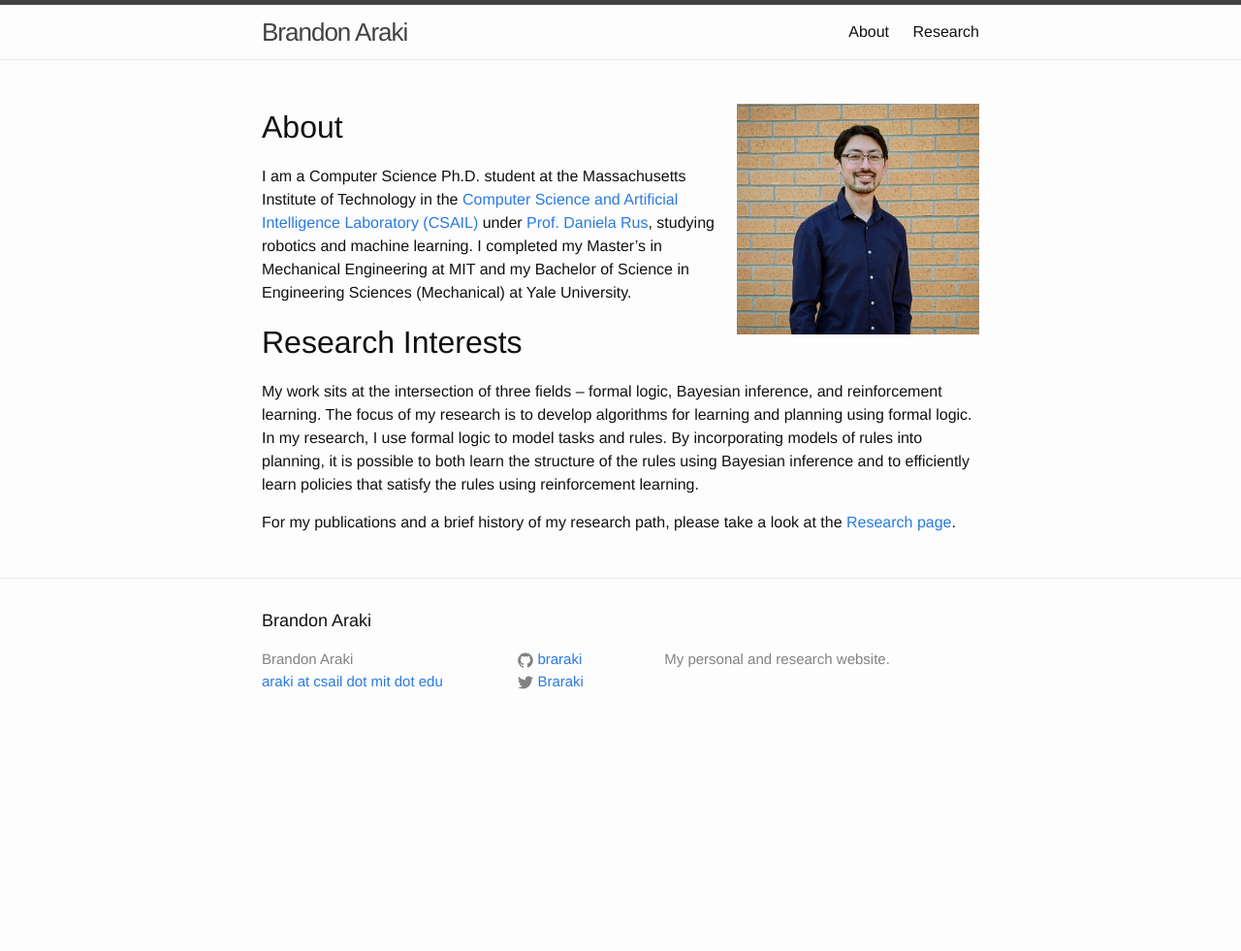
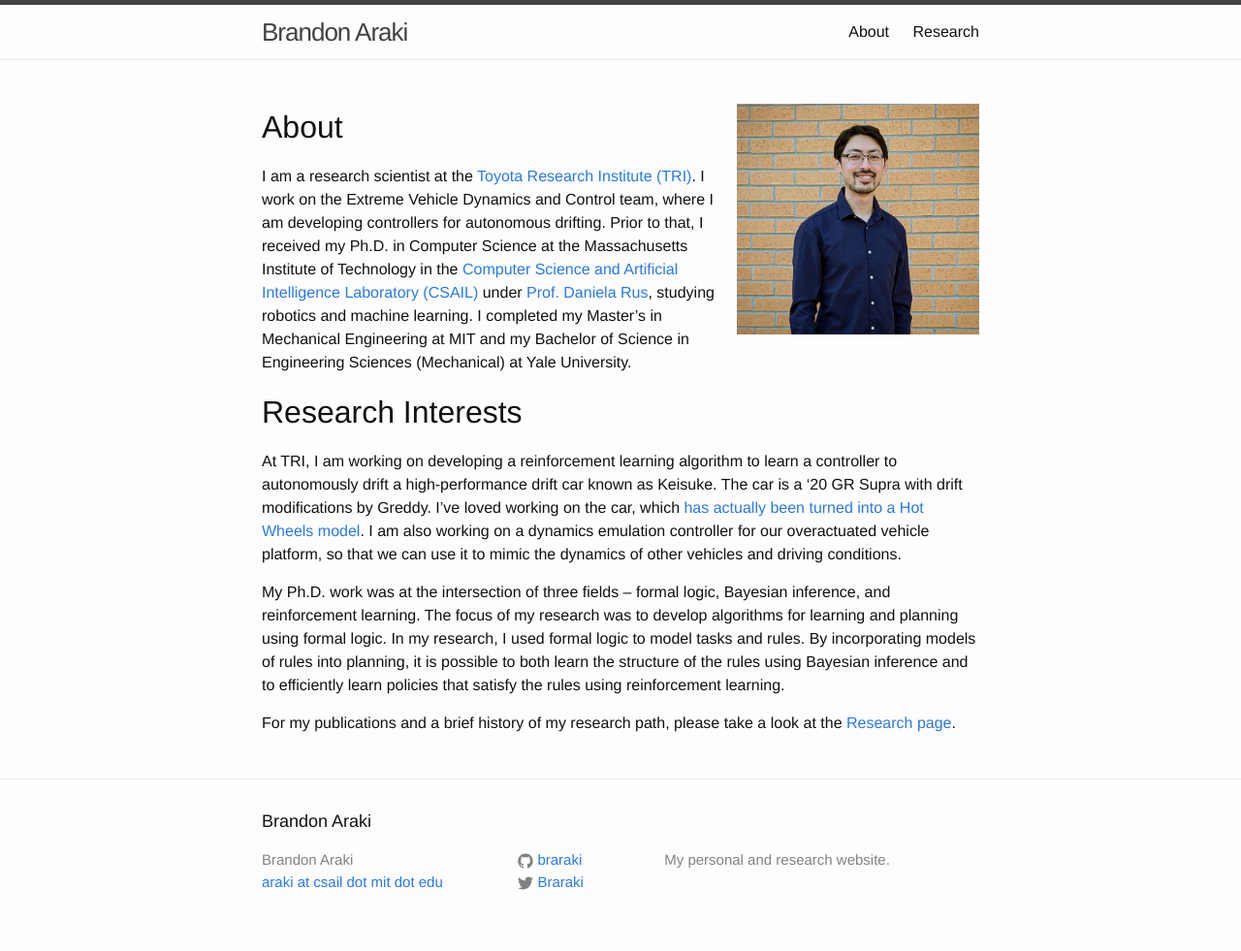
Before and after one commit to braraki/braraki.github.io, a Jekyll site: the page built from index.md, in a window 1280 px wide. Shown: the whole page at 97% size. Built offline with Jekyll 4.4.1, drawn with Linux system fonts in a browser that asks for light colours; before the commit the page ends 900 px from its top, so only the background shows below that.

Commit message:
tri updates

```diff
--- a/index.md
+++ b/index.md
@@ -9,10 +9,12 @@ layout: default
 
 # About
 
-I am a Computer Science Ph.D. student at the Massachusetts Institute of Technology in the [Computer Science and Artificial Intelligence Laboratory (CSAIL)](https://www.csail.mit.edu/) under [Prof. Daniela Rus](http://danielarus.csail.mit.edu/), studying robotics and machine learning. I completed my Master's in Mechanical Engineering at MIT and my Bachelor of Science in Engineering Sciences (Mechanical) at Yale University.
+I am a research scientist at the [Toyota Research Institute (TRI)](https://www.tri.global/). I work on the Extreme Vehicle Dynamics and Control team, where I am developing controllers for autonomous drifting. Prior to that, I received my Ph.D. in Computer Science at the Massachusetts Institute of Technology in the [Computer Science and Artificial Intelligence Laboratory (CSAIL)](https://www.csail.mit.edu/) under [Prof. Daniela Rus](http://danielarus.csail.mit.edu/), studying robotics and machine learning. I completed my Master's in Mechanical Engineering at MIT and my Bachelor of Science in Engineering Sciences (Mechanical) at Yale University.
 
 # Research Interests
 
-My work sits at the intersection of three fields -- formal logic, Bayesian inference, and reinforcement learning. The focus of my research is to develop algorithms for learning and planning using formal logic. In my research, I use formal logic to model tasks and rules. By incorporating models of rules into planning, it is possible to both learn the structure of the rules using Bayesian inference and to efficiently learn policies that satisfy the rules using reinforcement learning.
+At TRI, I am working on developing a reinforcement learning algorithm to learn a controller to autonomously drift a high-performance drift car known as Keisuke. The car is a '20 GR Supra with drift modifications by Greddy. I've loved working on the car, which [has actually been turned into a Hot Wheels model](https://www.youtube.com/watch?v=otO4i_9f3jk). I am also working on a dynamics emulation controller for our overactuated vehicle platform, so that we can use it to mimic the dynamics of other vehicles and driving conditions.
+
+My Ph.D. work was at the intersection of three fields -- formal logic, Bayesian inference, and reinforcement learning. The focus of my research was to develop algorithms for learning and planning using formal logic. In my research, I used formal logic to model tasks and rules. By incorporating models of rules into planning, it is possible to both learn the structure of the rules using Bayesian inference and to efficiently learn policies that satisfy the rules using reinforcement learning.
 
 For my publications and a brief history of my research path, please take a look at the [Research page](/research/).
```
